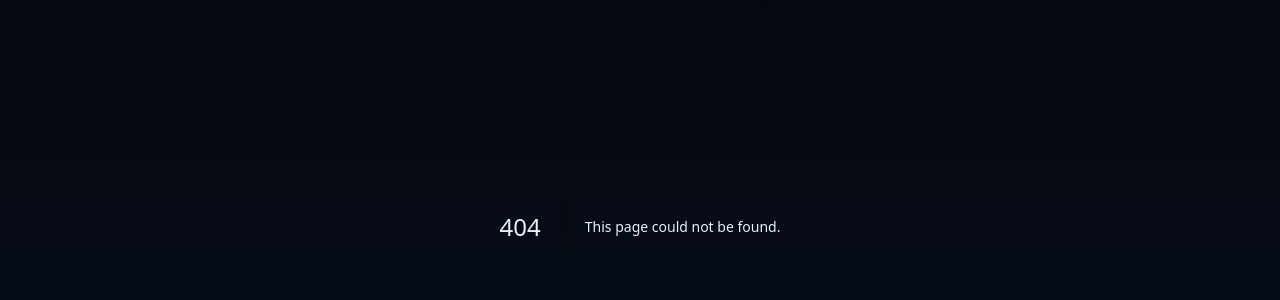
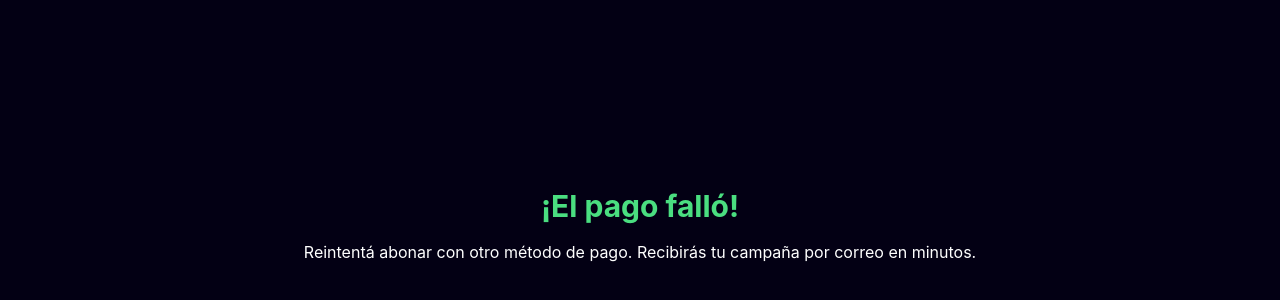
Before and after one commit to hbns13415/gia-agency, a Next.js app: page /failure in a window 1280 px wide. Before the commit this address had no page. Shown: the part 174-474 px from the top of the page. Built offline with nearby package versions, Linux system fonts and the light colour scheme.

Commit message:
Create failure.js

```diff
--- /dev/null
+++ b/pages/failure.js
@@ -0,0 +1,8 @@
+export default function Success() {
+  return (
+    <div className="min-h-screen flex flex-col items-center justify-center bg-[#030014] text-white">
+      <h1 className="text-3xl font-bold text-green-400">¡El pago falló!</h1>
+      <p className="mt-4">Reintentá abonar con otro método de pago. Recibirás tu campaña por correo en minutos.</p>
+    </div>
+  );
+}
```
